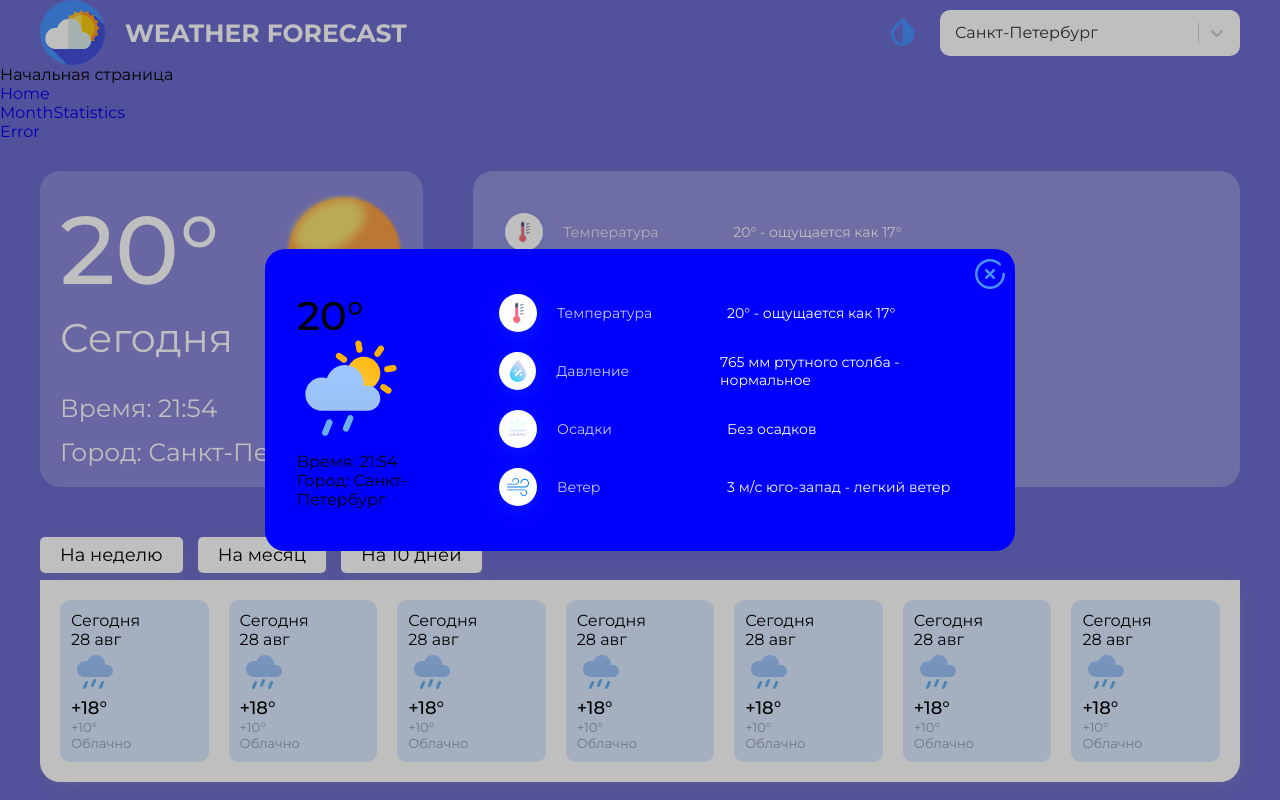
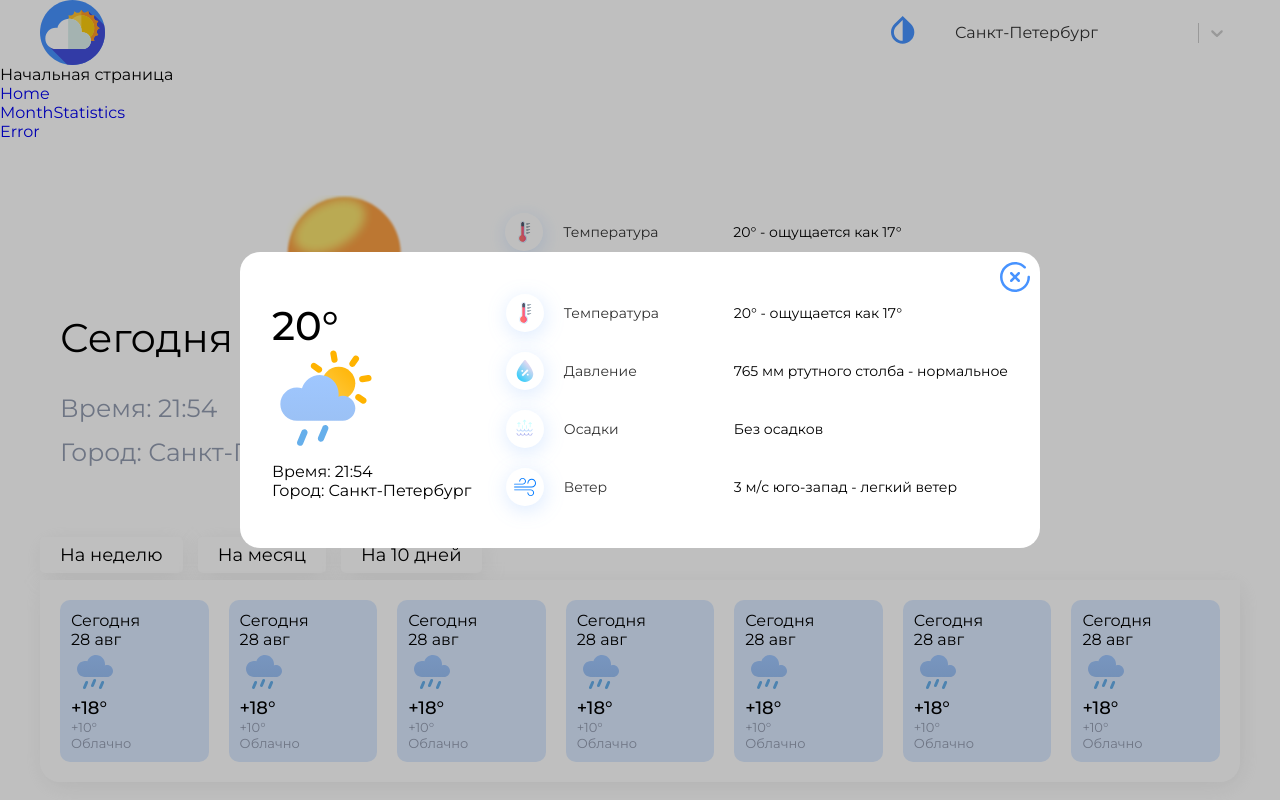
Before and after one commit to katysya/Weather, a React (Vite) app: page / in a window 1280 px wide. Built offline with nearby package versions, Linux system fonts and the light colour scheme.

Commit message:
Добавление редактирования темы

```diff
--- a/src/assets/styles/main.scss
+++ b/src/assets/styles/main.scss
@@ -2,8 +2,8 @@
 @import url('https://fonts.googleapis.com/css2?family=Montserrat:wght@100;200;300;400;500;600;700;800;900&display=swap');
 
 body {
-  background-color: $purple;
   font-family: 'Montserrat', sans-serif;
+  background: var(#{--body-background-default});
 }
 
 img {
--- a/src/assets/styles/variables.scss
+++ b/src/assets/styles/variables.scss
@@ -4,3 +4,37 @@ $white: #ffffff;
 $purple: #6d6ccf;
 $gray: #939cb0;
 $black: #000000;
+
+$--text-dark: white;
+$--text-light: black;
+
+$--body-background-dark: black;
+$--body-background-light: white;
+
+$--components-background-dark: #4f4f4f;
+$--components-background-light: white;
+
+$--card-background-dark: #2e3035;
+$--card-background-light: rgba(71, 147, 255, 0.2);
+
+:root {
+  /*Body*/
+  --body-background-dark: #{$--body-background-dark};
+  --body-background-light: #{$--body-background-light};
+  --body-background-default: #{$--body-background-light};
+
+  /*Components*/
+  --components-background-dark: #{$--components-background-dark};
+  --components-background-light: #{$--components-background-light};
+  --components-background-default: #{$--components-background-light};
+
+  /*Card*/
+  --card-background-dark: #{$--card-background-dark};
+  --card-background-light: #{$--card-background-light};
+  --card-background-default: #{$--card-background-light};
+
+  /*Text*/
+  --text-dark: #{$--text-dark};
+  --text-light: #{$--text-light};
+  --text-default: #{$--text-light};
+}
--- a/src/components/Layout/Header/Header.module.scss
+++ b/src/components/Layout/Header/Header.module.scss
@@ -14,3 +14,7 @@
   gap: 20px;
   align-items: center;
 }
+
+.theme {
+  cursor: pointer;
+}
--- a/src/components/Layout/Header/Header.tsx
+++ b/src/components/Layout/Header/Header.tsx
@@ -2,15 +2,29 @@ import Theme from '@/components/UI/ThemeButton/Theme';
 import Logo from '../../UI/Logo/Logo';
 import style from './Header.module.scss';
 import SelectApp from '@/components/UI/SelectApp/SelectApp';
+import { useState } from 'react';
 
 export default function Header() {
+  const [theme, setTheme] = useState('light');
+
+  const changeTheme = () => {
+    setTheme(theme === 'light' ? 'dark' : 'light');
+    const root = document.querySelector(':root') as HTMLElement;
+    root.style.setProperty(
+      '--body-background-default',
+      `var(--body-background-${theme})`
+    );
+  };
+
   return (
     <header className={style.header}>
       <div className="container">
         <div className={style.content}>
           <Logo />
           <div className={style.right}>
-            <Theme />
+            <div className={style.theme} onClick={changeTheme}>
+              <Theme />
+            </div>
             <SelectApp />
           </div>
         </div>
--- a/src/components/Section/Popup/Popup.module.scss
+++ b/src/components/Section/Popup/Popup.module.scss
@@ -22,8 +22,9 @@
   width: 100%;
   border-radius: 20px;
   padding: 42px 32px;
-  max-width: 750px;
-  background-color: blue;
+  max-width: 800px;
+  background-color: var(#{--components-background-default});
+  color: var(#{--text-default});
 }
 
 .date {
--- a/src/components/UI/CurrentDateCard/CurrentDateCard.module.scss
+++ b/src/components/UI/CurrentDateCard/CurrentDateCard.module.scss
@@ -4,7 +4,7 @@
   gap: 31px;
   padding: 20px;
   border-radius: 20px;
-  background: rgba(255, 255, 255, 0.2);
+  background: var(#{--components-background-default});
 }
 
 .top {
@@ -33,7 +33,7 @@
 }
 
 .day {
-  color: $white;
+  color: var(#{--text-default});
   font-size: 40px;
   font-style: normal;
   font-weight: 400;
@@ -46,7 +46,7 @@
 }
 
 .text {
-  color: $white;
+  color: $gray;
   font-size: 25px;
   font-style: normal;
   font-weight: 400;
--- a/src/components/UI/Days/Days.module.scss
+++ b/src/components/UI/Days/Days.module.scss
@@ -1,7 +1,7 @@
 .days {
   padding: 20px;
   border-radius: 0px 0px 20px 20px;
-  background: #fff;
+  background: var(#{--components-background-default});
   box-shadow: 2px 5px 25px -3px rgba(180, 180, 180, 0.25);
   display: grid;
   grid-template-columns: repeat(7, 1fr);
--- a/src/components/UI/DescriptionCurrentDate/DescriptionCurrentDate.module.scss
+++ b/src/components/UI/DescriptionCurrentDate/DescriptionCurrentDate.module.scss
@@ -1,7 +1,7 @@
 .description {
   border-radius: 20px;
   padding: 42px 32px;
-  background-color: rgba(255, 255, 255, 0.26);
+  background: var(#{--components-background-default});
 }
 
 .list {
--- a/src/components/UI/Parameter/Parameter.module.scss
+++ b/src/components/UI/Parameter/Parameter.module.scss
@@ -15,7 +15,7 @@
 }
 
 .name {
-  color: $white;
+  color: var(#{--text-default});
   opacity: 0.8;
   width: 150px;
   text-align: start;
@@ -26,7 +26,7 @@
 }
 
 .value {
-  color: $white;
+  color: var(#{--text-default});
   font-size: 14px;
   font-style: normal;
   font-weight: 400;
--- a/src/components/UI/Tab/Tab.module.scss
+++ b/src/components/UI/Tab/Tab.module.scss
@@ -1,9 +1,9 @@
 .tab {
   border-radius: 5px;
-  background: #fff;
+  background: var(#{--components-background-default});
   box-shadow: 2px 5px 25px -3px rgba(180, 180, 180, 0.25);
   padding: 7px 20px;
-  color: #000;
+  color: var(#{--text-default});
   font-family: Montserrat;
   font-size: 18px;
   font-style: normal;
@@ -11,6 +11,6 @@
   line-height: normal;
 
   &.active {
-    color: #ffffff;
+    background-color: $purple;
   }
 }
--- a/src/components/UI/WeatherCard/WeatherCard.module.scss
+++ b/src/components/UI/WeatherCard/WeatherCard.module.scss
@@ -1,12 +1,13 @@
 .card {
   border-radius: 10px;
-  background: rgba(71, 147, 255, 0.2);
+  background: var(#{--card-background-default});
   padding: 11px;
 }
 
 .weather {
   width: 48px;
   height: 48px;
+  color: var(#{--text-default});
 
   img {
     width: 100%;
@@ -16,7 +17,7 @@
 }
 
 .temperatureDay {
-  color: $black;
+  color: var(#{--text-default});
   font-size: 18px;
   font-style: normal;
   font-weight: 500;
@@ -31,6 +32,11 @@
   line-height: normal;
 }
 
+.day,
+.date {
+  color: var(#{--text-default});
+}
+
 .description {
   color: $gray;
   font-size: 13px;
```
